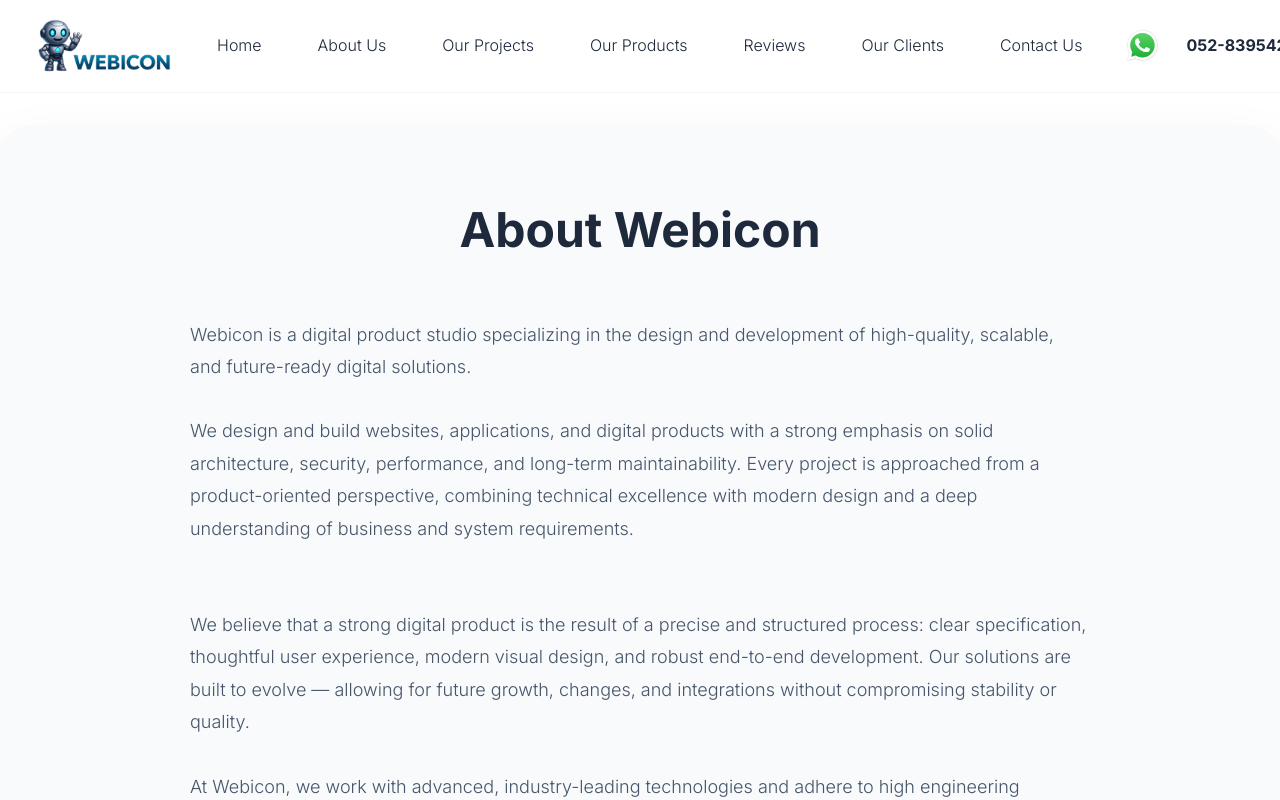
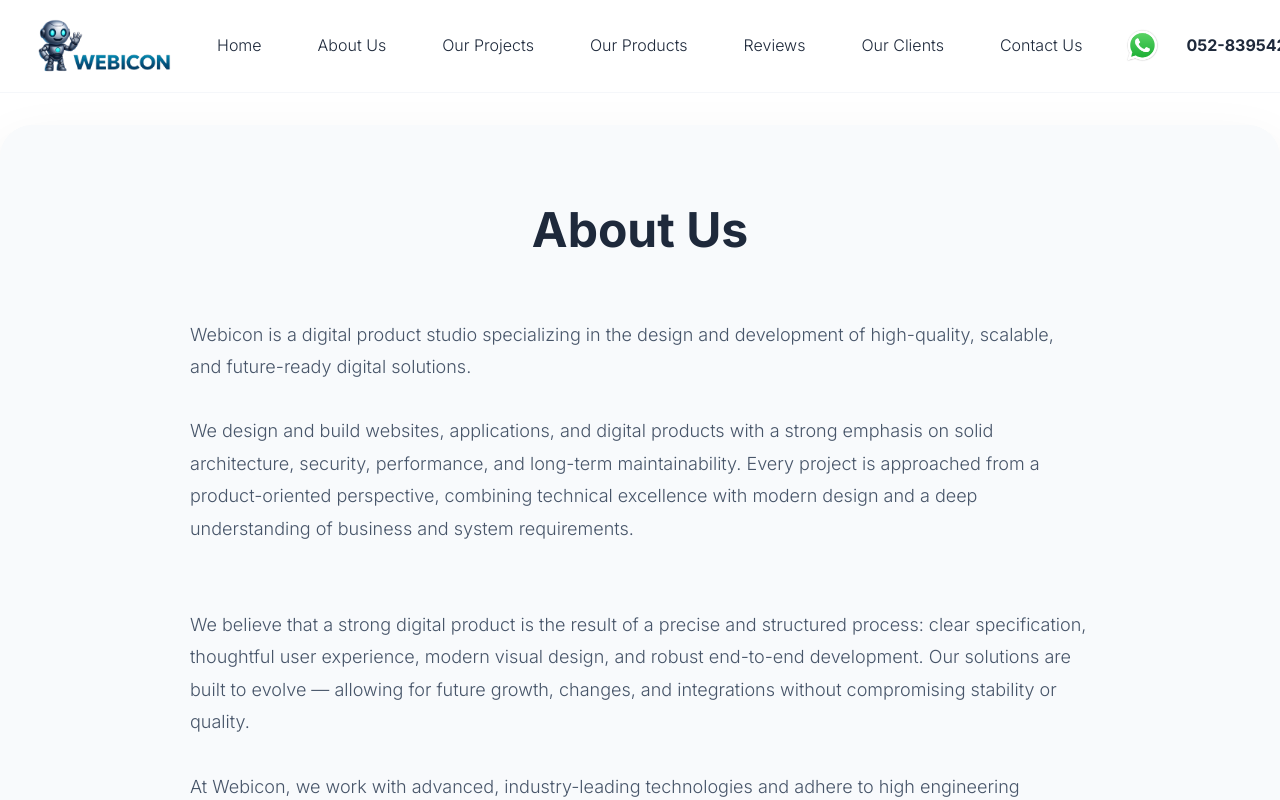
Before and after one commit to DariaRosen/Webicon, a Next.js app: page /about in a window 1280 px wide. Shown: the top 800 px of the page. Built offline with nearby package versions, Linux system fonts and the light colour scheme.

Commit message:
Change About page title back to 'About Us' in English

```diff
--- a/app/about/page.tsx
+++ b/app/about/page.tsx
@@ -10,7 +10,7 @@
     <section className={styles.about}>
       <div className={styles.container}>
         <h1 className={styles.title}>
-          {language === 'en' ? 'About Webicon' : 'אודות Webicon'}
+          {language === 'en' ? 'About Us' : 'אודות Webicon'}
         </h1>
         <div className={styles.content}>
           <div className={styles.intro}>
```
